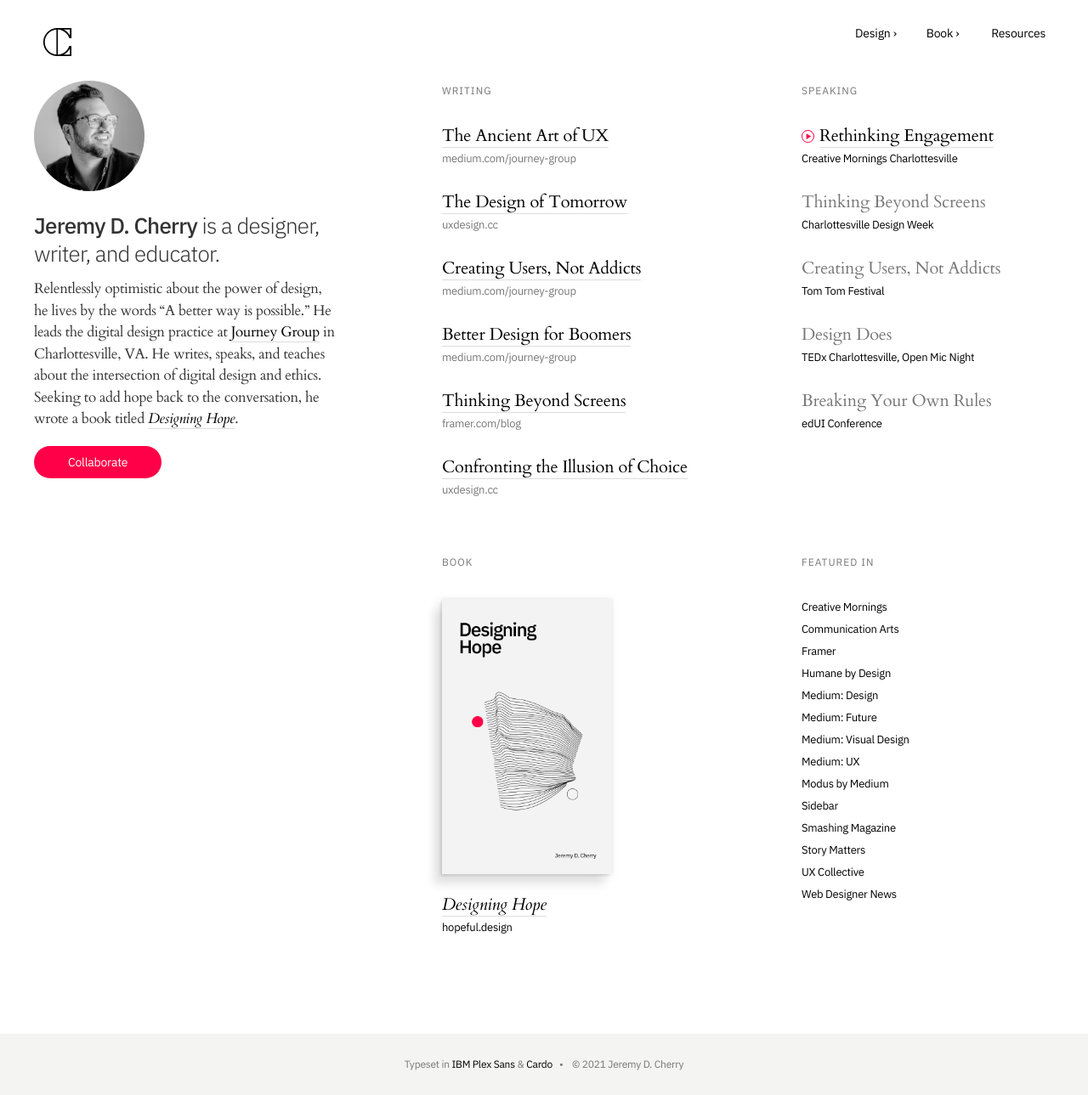
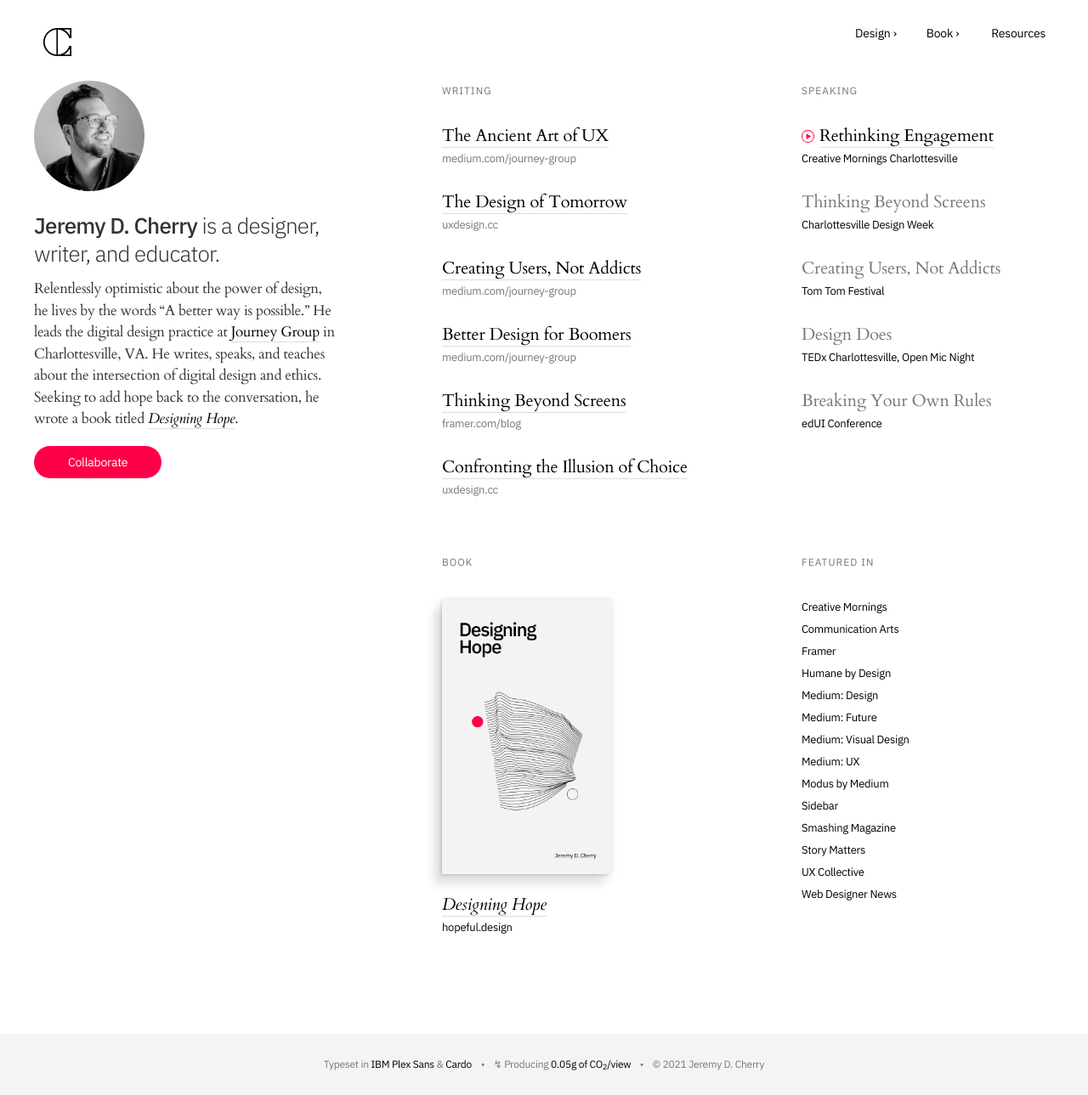
Before and after one commit to jeremydcherry/jeremydcherry.github.io, a Jekyll site: the page built from index.md, in a window 1280 px wide. Shown: the whole page at 85% size. Built offline with Jekyll 4.4.1, drawn with Linux system fonts in a browser that asks for light colours.

Commit message:
Added carbon figures to footer

```diff
--- a/_includes/footer.html
+++ b/_includes/footer.html
@@ -1,3 +1,3 @@
 <footer>
-Typeset in <a href="https://fonts.google.com/specimen/IBM+Plex+Sans">IBM Plex Sans</a> &amp; <a href="https://fonts.google.com/specimen/Cardo">Cardo</a>&nbsp;&nbsp;&nbsp;&bull;&nbsp;&nbsp;&nbsp; &copy; 2021 Jeremy D. Cherry
+Typeset in <a href="https://fonts.google.com/specimen/IBM+Plex+Sans">IBM Plex Sans</a> &amp; <a href="https://fonts.google.com/specimen/Cardo">Cardo</a> &nbsp;&nbsp;&nbsp;&bull;&nbsp;&nbsp;&nbsp; &#x21AF;&nbsp;Producing <a href="https://www.websitecarbon.com/website/hopeful-design/">0.05g of CO<sub>2</sub>/view</a> &nbsp;&nbsp;&nbsp;&bull;&nbsp;&nbsp;&nbsp; &copy; 2021 Jeremy D. Cherry
 </footer>
```
